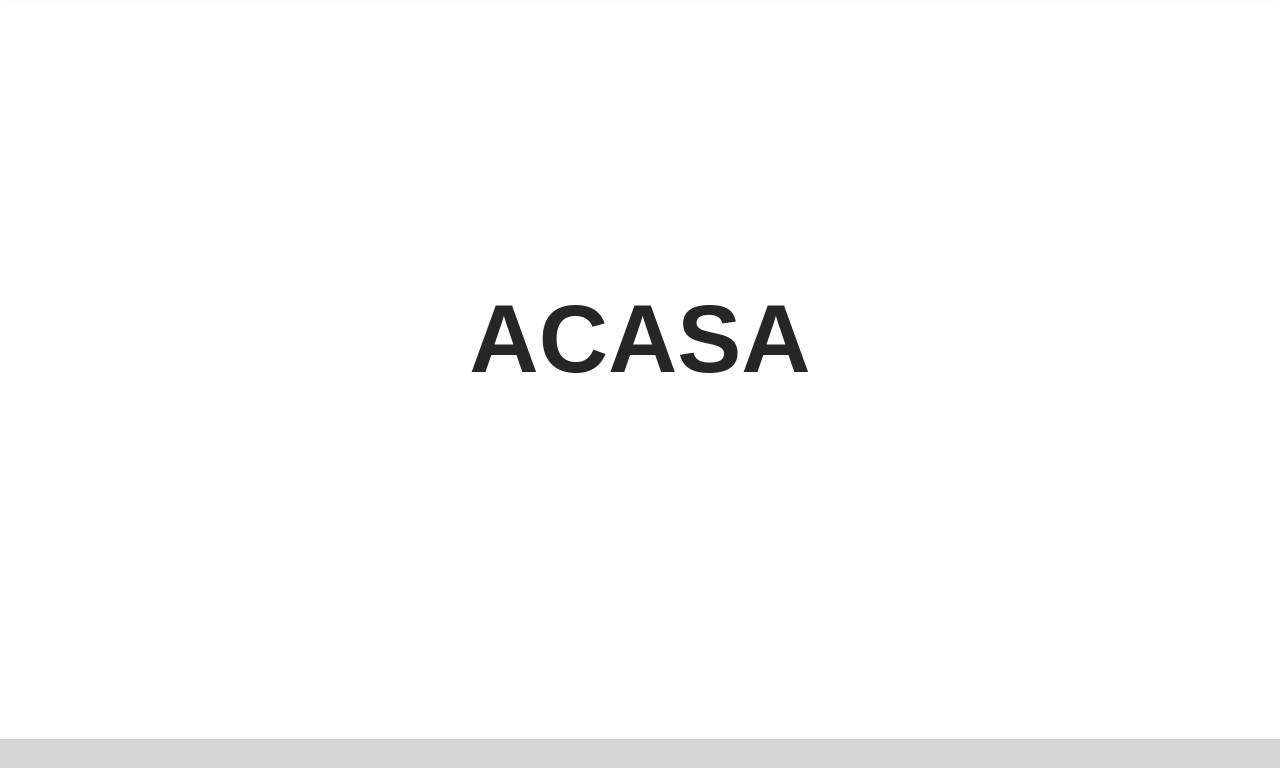
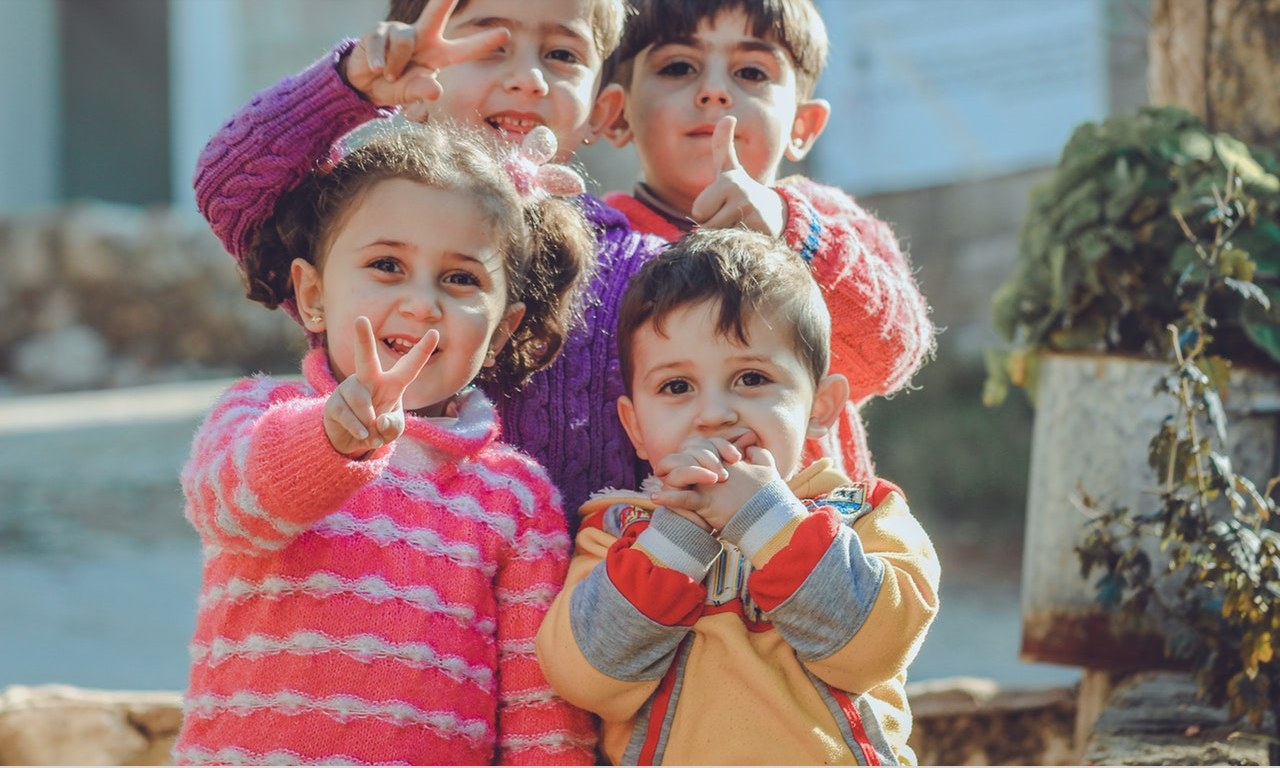
Before and after one commit to danieldudu/kiwanis-website-project, a plain HTML site: page index.html in a window 1280 px wide. Shown: the part 61-829 px from the top of the page. Drawn offline with Linux system fonts and the light colour scheme.

Commit message:
adding an image to section 1

```diff
--- a/index.html
+++ b/index.html
@@ -35,7 +35,10 @@
       </ul>
     </header>
 
-    <section id="acasa" data-text="Acasa"></section>
+    <section id="acasa" data-text="">
+      <img id="img-home" src="pictures\children1.jpg" alt="group of children" />
+    </section>
+
     <section id="despre" data-text="Section2"></section>
     <section id="cluburi" data-text="Section3"></section>
     <section id="presa" data-text="Section4"></section>
--- a/stylebody.css
+++ b/stylebody.css
@@ -13,6 +13,7 @@ section {
   display: flex;
   justify-content: center;
   align-items: center;
+  box-sizing: border-box;
 }
 
 section:nth-child(odd) {
@@ -26,3 +27,12 @@ section:before {
   text-transform: uppercase;
   font-weight: bold;
 }
+
+#img-home {
+  margin: 0;
+  display: flex;
+  align-items: center;
+  justify-content: center;
+  max-width: 100%;
+  height: auto;
+}
```
Also changed, not shown: pictures/children1.jpg (added).
